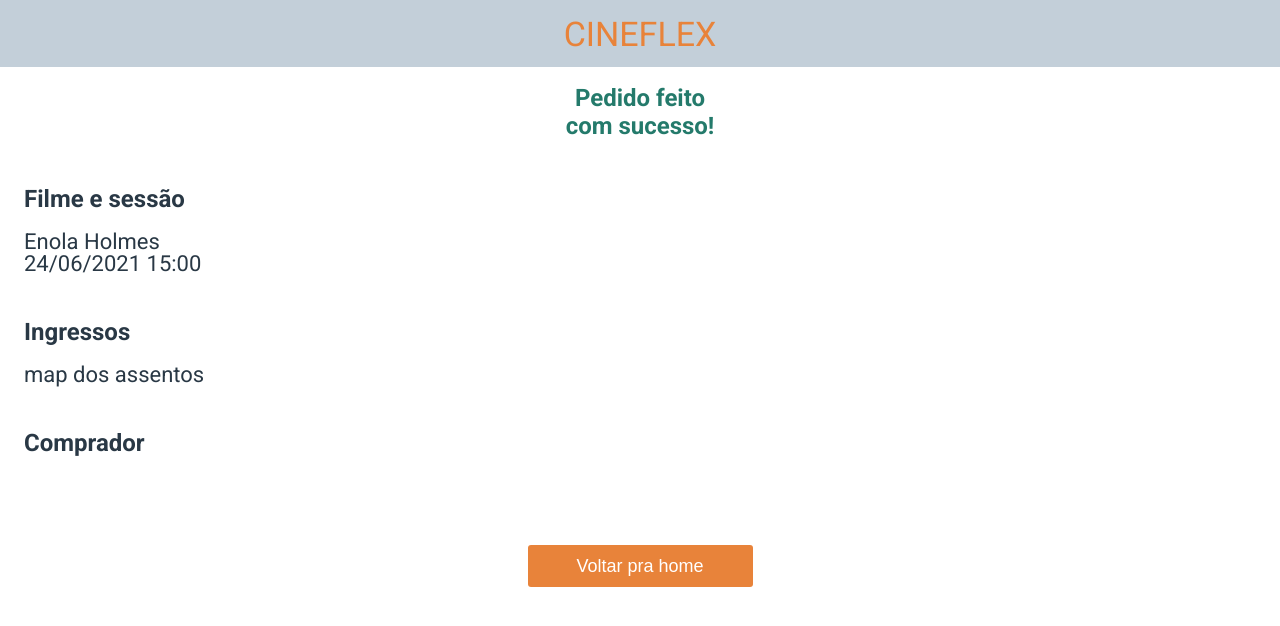
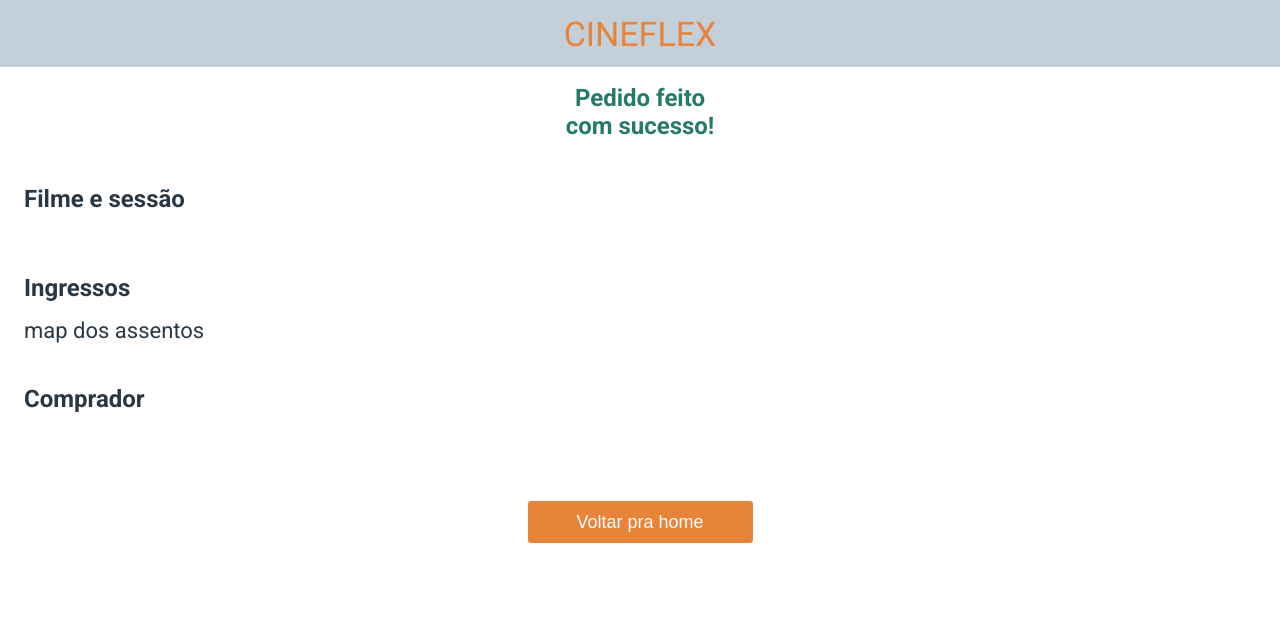
Before and after one commit to nayandrade/projeto9-cineflex, a React (Create React App) app: page /sucesso in a window 1280 px wide. Shown: the top 626 px of the page. Built offline with nearby package versions, Linux system fonts and the light colour scheme; a web font is replaced by a local one.

Commit message:
chore: transferencia dos states para o componente pai

```diff
--- a/src/components/App.js
+++ b/src/components/App.js
@@ -12,8 +12,11 @@ export default function App() {
     const [seats, setSeats] = React.useState([]);
     const [name, setName] = React.useState('');
     const [cpf, setCpf] = React.useState('');
+    const [info, setInfo] = React.useState(null);
+    const [selected, setSelected] = React.useState([]);
 
-
+    const [movie, setMovie] = React.useState ({})
+    const [day, setDay] = React.useState ('');
 
 
     return (
@@ -22,6 +25,14 @@ export default function App() {
                 <Route path="/" element={<Home />} />
                 <Route path="/filme/:idfilme" element={<Movie />} />
                 <Route path="/sessao/:idsessao" element={<Session
+                movie={movie}
+                setMovie={setMovie}
+                day={day}
+                setDay={setDay}
+                info={info}
+                setInfo={setInfo}
+                selected={selected}
+                setSelected={setSelected}
                 seats={seats}
                 setSeats={setSeats}
                 name={name}
@@ -29,6 +40,9 @@ export default function App() {
                 cpf={cpf}
                 setCpf={setCpf}/> } />
                 <Route path="/sucesso" element={<Sucess
+                movie={movie}
+                day={day}
+                info={info}
                 seats={seats}
                 setSeats={setSeats}
                 name={name}
--- a/src/components/Session/Session.js
+++ b/src/components/Session/Session.js
@@ -42,13 +42,9 @@ function Seats ( {name, isAvailable, id, selected, setSelected} ) {
 }
 
 
-export default function Session( {seats, setSeats, name, setName, cpf, setCpf} ) {
+export default function Session( {movie, setMovie, day, setDay, info, setInfo, selected, setSelected, seats, setSeats, name, setName, cpf, setCpf,} ) {
 
-    const [info, setInfo] = useState(null);
-    const [movie, setMovie] = useState ({})
-    const [day, setDay] = useState ('');
 
-    const [selected, setSelected] = useState([]);
 
 
 
--- a/src/components/Sucess/Sucess.js
+++ b/src/components/Sucess/Sucess.js
@@ -3,7 +3,10 @@ import { Link, useParams } from "react-router-dom";
 import axios from "axios";
 import styled from 'styled-components';
 
-export default function Sucess( {seats, setSeats, name, setName, cpf, setCpf} ) {
+export default function Sucess( {movie, day, info, seats, setSeats, name, setName, cpf, setCpf} ) {
+    console.log(day)
+    console.log(movie)
+    console.log(info)
     return (
         <>
         <Header>
@@ -17,8 +20,8 @@ export default function Sucess( {seats, setSeats, name, setName, cpf, setCpf} )
             </Title>
             <Section>
                 <h3>Filme e sessão</h3>
-                <span>Enola Holmes</span>
-                <span>24/06/2021 15:00</span>
+                <span>{movie.title}</span>
+                <span>{day.date} {info?.name}</span>
             </Section>
             <Section>
                 <h3>Ingressos</h3>
```
